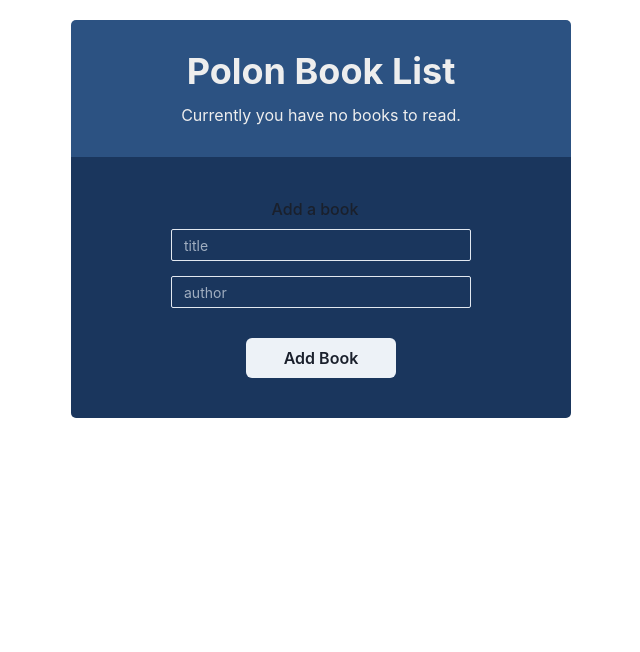
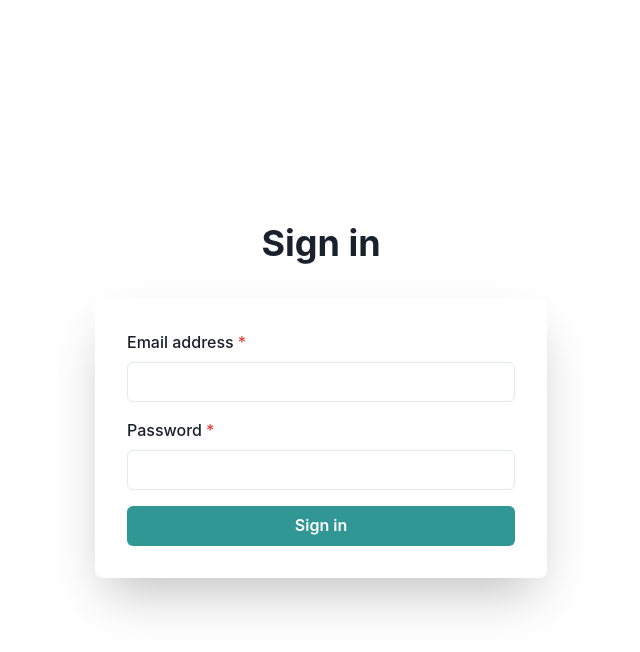
Before and after one commit to arthurpolon/book-list, a React (Create React App) app: page / in a window 1280 px wide. Shown: the top 652 px of the page, without its empty margins (319-959 px from the left). Built offline with nearby package versions, Linux system fonts and the light colour scheme; no server answers.

Commit message:
arrumar erro formulario

```diff
--- a/package.json
+++ b/package.json
@@ -13,6 +13,7 @@
     "framer-motion": "^4",
     "react": "^17.0.2",
     "react-dom": "^17.0.2",
+    "react-hook-form": "^7.5.3",
     "react-scripts": "4.0.3",
     "uuid": "^8.3.2",
     "web-vitals": "^1.0.1"
--- a/src/App.js
+++ b/src/App.js
@@ -1,20 +1,27 @@
-import { ChakraProvider, Flex} from "@chakra-ui/react"
+import { ChakraProvider} from "@chakra-ui/react"
 import BookList from "./components/BookList";
 import Header from "./components/Header";
 import NewBookForm from "./components/NewBookForm";
-import BooksContextProvider from "./contexts/BooksContext";
+import AppContainer from "./components/AppContainer";
+
+import AuthContextProvider from './contexts/AuthContext'
+import BooksContextProvider from './contexts/BooksContext'
+import SignOutButton from "./components/SignOutButton";
 
 function App() {
   return (
-      <ChakraProvider>
+    <ChakraProvider>
+      <AuthContextProvider>
         <BooksContextProvider>
-          <Flex my='20px' mx='auto' w='90%' maxW='500px' direction='column'>
+          <AppContainer>
+            <SignOutButton />
             <Header />
             <BookList />
             <NewBookForm />
-          </Flex>
+          </AppContainer>
         </BooksContextProvider>
-      </ChakraProvider>
+      </AuthContextProvider>
+    </ChakraProvider>
   );
 }
 
--- /dev/null
+++ b/src/components/AppContainer.js
@@ -0,0 +1,17 @@
+import { Flex } from '@chakra-ui/layout';
+import React from 'react';
+import { useAuth } from '../contexts/AuthContext';
+import LoginForm from './LoginForm'
+
+// import { Container } from './styles';
+
+function AppContainer({children}) {
+  const { user } = useAuth()
+  return (
+      <Flex mx='auto' w='90%' maxW='500px' direction='column'>
+        {user ? children : <LoginForm />}
+      </Flex>
+  );
+}
+
+export default AppContainer;
--- a/src/components/BookCard.js
+++ b/src/components/BookCard.js
@@ -1,6 +1,5 @@
 import { Box, Text, Heading } from "@chakra-ui/react";
 import { useBooks } from "../contexts/BooksContext";
-import {auth} from '../firebase/config'
 
 const BookCard = ({ book }) => {
 
--- a/src/components/Header.js
+++ b/src/components/Header.js
@@ -7,6 +7,7 @@ const Header = () => {
    return (
       <Box
          p="30px"
+         mt='50px'
          textAlign="center"
          bgColor="#2C5282"
          w="100%"
--- /dev/null
+++ b/src/components/LoginForm.js
@@ -0,0 +1,68 @@
+import {
+  Flex,
+  Box,
+  FormControl,
+  FormLabel,
+  Input,
+  Stack,
+  Button,
+  Heading,
+  useColorModeValue,
+  Alert,
+  AlertIcon
+} from '@chakra-ui/react';
+import { useForm } from 'react-hook-form';
+import { useAuth } from '../contexts/AuthContext';
+
+export default function LoginForm() {
+  const { signInUser, error } = useAuth()
+  const { register, handleSubmit, formState: { isSubmitting } } = useForm()
+
+  const onSubmit = (data) => {
+    signInUser(data.email.trim(), data.password.trim())
+  }
+
+  return (
+    <Flex
+      minH={'100vh'}
+      align={'center'}
+      justify={'center'}
+      bg={useColorModeValue('white', 'gray.800')}>
+      <Stack spacing={8} mx={'auto'} w='100%' py={12} px={6}>
+        <Stack align={'center'}>
+          <Heading fontSize={'4xl'}>Sign in</Heading>
+        </Stack>
+        <Box
+          rounded={'lg'}
+          bg={useColorModeValue('white', 'gray.700')}
+          boxShadow={'2xl'}
+          p={8}>
+          <form onSubmit={handleSubmit(onSubmit)}>
+            <Stack spacing={4}>
+                <FormControl isDisabled={isSubmitting} isRequired id="email">
+                  <FormLabel>Email address</FormLabel>
+                  <Input {...register("email")} type="email" />
+                </FormControl>
+                <FormControl isDisabled={isSubmitting} isRequired id="password">
+                  <FormLabel>Password</FormLabel>
+                  <Input {...register("password")} type="password" />
+                </FormControl>
+                <Button
+                  isLoading={isSubmitting}
+                  type="submit"
+                  colorScheme="teal">
+                  Sign in
+                </Button>
+
+                {error &&
+                <Alert status="error">
+                  <AlertIcon />
+                  {error}
+                </Alert>}
+            </Stack>
+          </form>
+        </Box>
+      </Stack>
+    </Flex>
+  );
+}
--- /dev/null
+++ b/src/components/SignOutButton.js
@@ -0,0 +1,26 @@
+import { Button } from '@chakra-ui/react';
+import React from 'react';
+import { useAuth } from '../contexts/AuthContext';
+
+// import { Container } from './styles';
+
+function SignOutButton() {
+    const { signOutUser } = useAuth()
+
+  return (
+    <Button
+        top='50px'
+        right='50px'
+        position='fixed'
+        onClick={signOutUser}
+        bg={'blue.700'}
+        color={'white'}
+        _hover={{
+        bg: 'blue.600',
+        }}>
+        Sign Out
+    </Button>
+  );
+}
+
+export default SignOutButton;
--- /dev/null
+++ b/src/contexts/AuthContext.js
@@ -0,0 +1,40 @@
+import React, { createContext, useContext, useState } from 'react';
+import { auth } from '../firebase/config'
+
+// import { Container } from './styles';
+export const AuthContext = createContext()
+
+function AuthContextProvider ({children}) {
+    const [user, setUser] = useState()
+    const [error, setError] = useState()
+
+    auth.onAuthStateChanged(user => {
+        setUser(user)
+    })
+
+    const signInUser = (email, password) => {
+        auth.signInWithEmailAndPassword(email, password)
+            .then(setError(''))
+            .catch(err => setError(err.message))
+    }
+
+    const signOutUser = () => {
+        auth.signOut()
+    }
+
+    const createUser = (email, password) => {
+        auth.createUserWithEmailAndPassword(email, password)
+    }
+
+    return (
+        <AuthContext.Provider value={ {user, setUser, createUser, signInUser, signOutUser, error, setError} }>
+            { children }
+        </AuthContext.Provider>
+    );
+}
+
+export const useAuth = () => {
+    return useContext(AuthContext)
+}
+
+export default AuthContextProvider;
--- a/src/firebase/config.js
+++ b/src/firebase/config.js
@@ -1,8 +1,8 @@
-import * as firebase from 'firebase/app'
+import firebase from 'firebase/app'
 import 'firebase/firestore'
 import 'firebase/auth'
 
-var firebaseConfig = {
+const firebaseConfig = {
     apiKey: "AIzaSyC67SVSeLbjRL_GzMvQd85vGeb62Q-k0jM",
     authDomain: "the-ninja-projects.firebaseapp.com",
     projectId: "the-ninja-projects",
@@ -13,5 +13,7 @@ var firebaseConfig = {
 
 firebase.initializeApp(firebaseConfig);
 
-export const db = firebase.firestore()
-export const auth = firebase.auth()
+const db = firebase.firestore()
+const auth = firebase.auth()
+
+export {db, auth}
```
Also changed, not shown: 2 other files (tests, documents, lock files or other folders).
